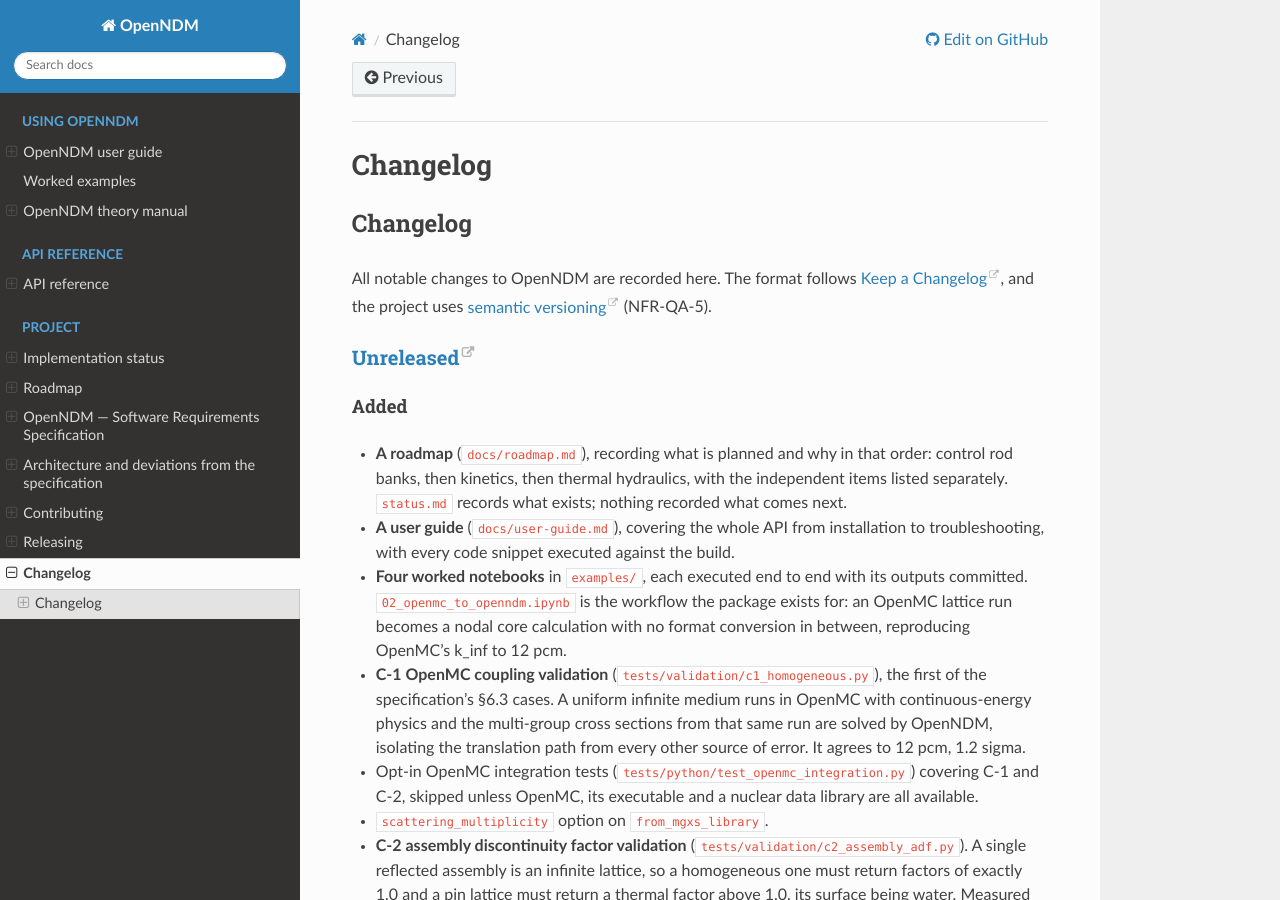
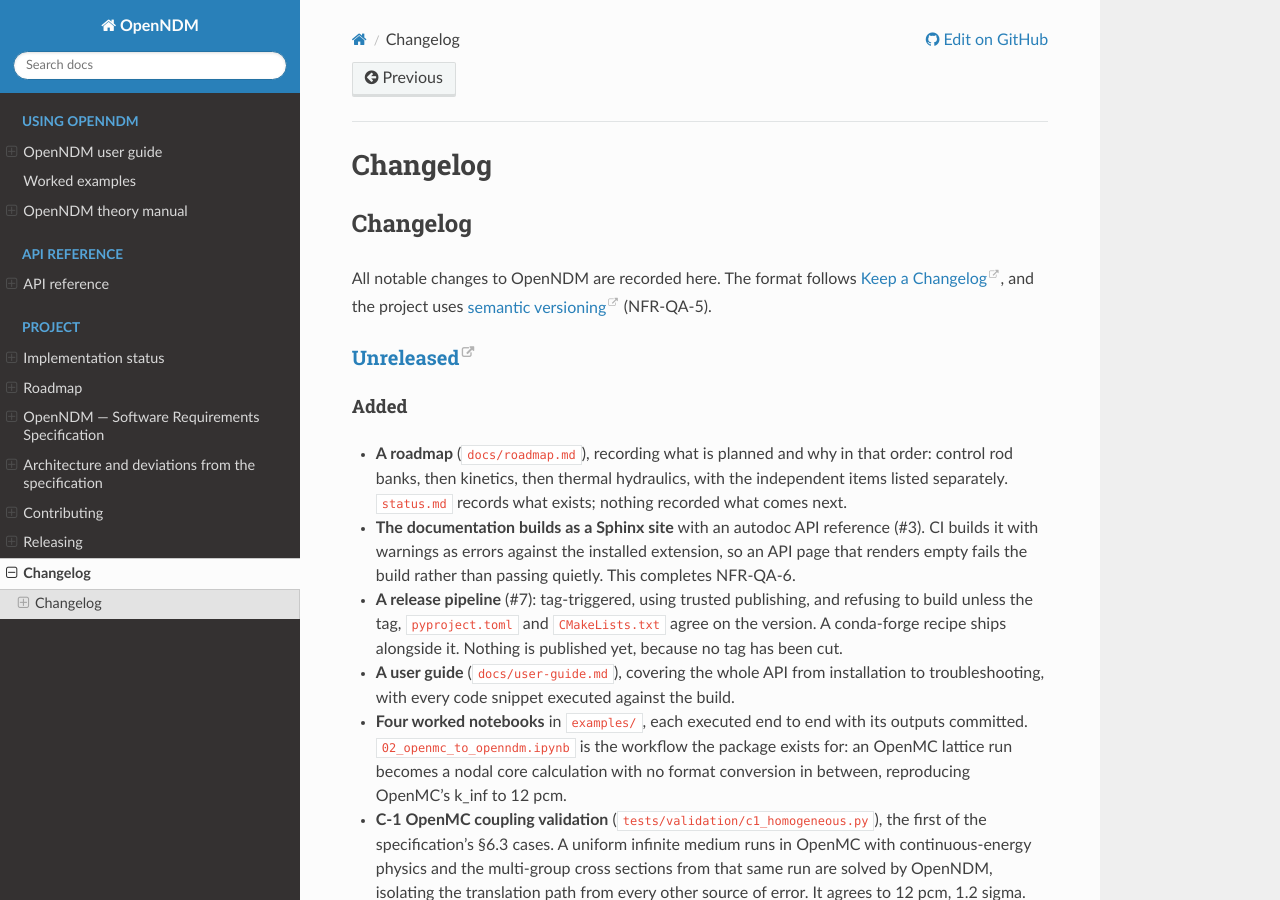
Before and after one commit to rizkiokt/openndm, a Sphinx documentation site: the page built from docs/changelog.rst, in a window 1280 px wide and 900 px high. Built offline with Sphinx 7.4.7 and the Read the Docs theme 3.1.0, drawn with Linux system fonts in a browser that asks for light colours; pages that are not in the unit, such as notebooks, are missing from menus.

Commit message:
docs: refresh two status rows overtaken by #3 and #7
NFR-QA-6 still said "No Sphinx build and no generated API reference".
Both landed in #3: the docs are a Sphinx site with an autodoc API
reference, and CI builds it with warnings as errors against the installed
extension so an API page that renders empty fails rather than passing
quietly. The requirement asks for Sphinx, a theory manual, a user guide,
an API reference and at least three worked notebooks; all five exist, so
this is done rather than partial.

NFR-EXT-3 stays partial -- it asks for wheels on PyPI and there are none,
because no tag has been cut -- but it no longer reflected #7, which built
the release pipeline: tag-triggered, trusted publishing, refusing to build
unless the tag, pyproject.toml and CMakeLists.txt agree on the version,
plus a conda-forge recipe. The remaining work is cutting a tag, not
building a pipeline, and the row should say so.

```diff
--- a/CHANGELOG.md
+++ b/CHANGELOG.md
@@ -12,6 +12,14 @@
   order: control rod banks, then kinetics, then thermal hydraulics, with the
   independent items listed separately. `status.md` records what exists;
   nothing recorded what comes next.
+- **The documentation builds as a Sphinx site** with an autodoc API reference
+  (#3). CI builds it with warnings as errors against the installed extension,
+  so an API page that renders empty fails the build rather than passing
+  quietly. This completes NFR-QA-6.
+- **A release pipeline** (#7): tag-triggered, using trusted publishing, and
+  refusing to build unless the tag, `pyproject.toml` and `CMakeLists.txt`
+  agree on the version. A conda-forge recipe ships alongside it. Nothing is
+  published yet, because no tag has been cut.
 - **A user guide** (`docs/user-guide.md`), covering the whole API from
   installation to troubleshooting, with every code snippet executed against
   the build.
```
Also changed, not shown: docs/status.md (+2 -2 lines).
